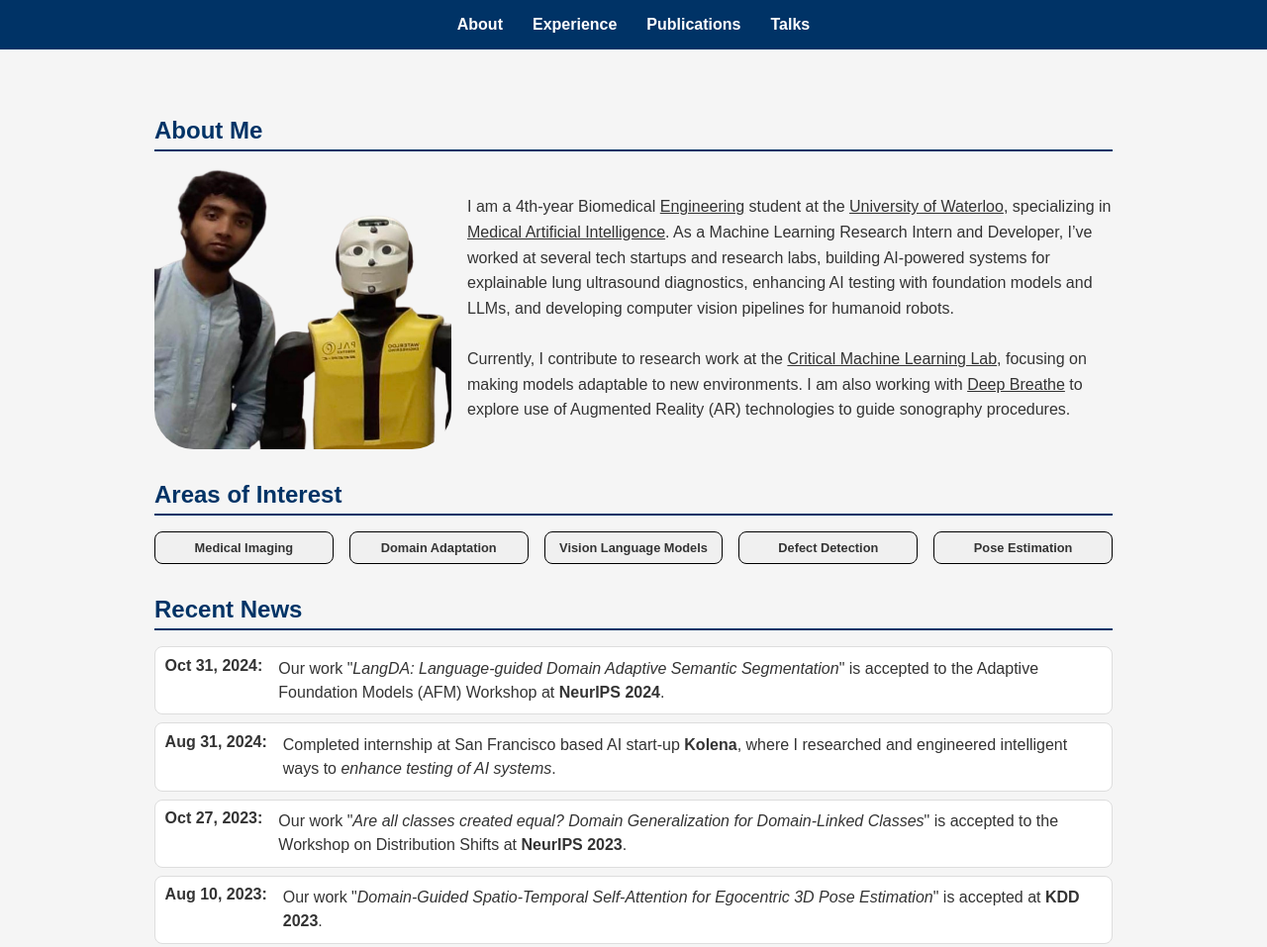
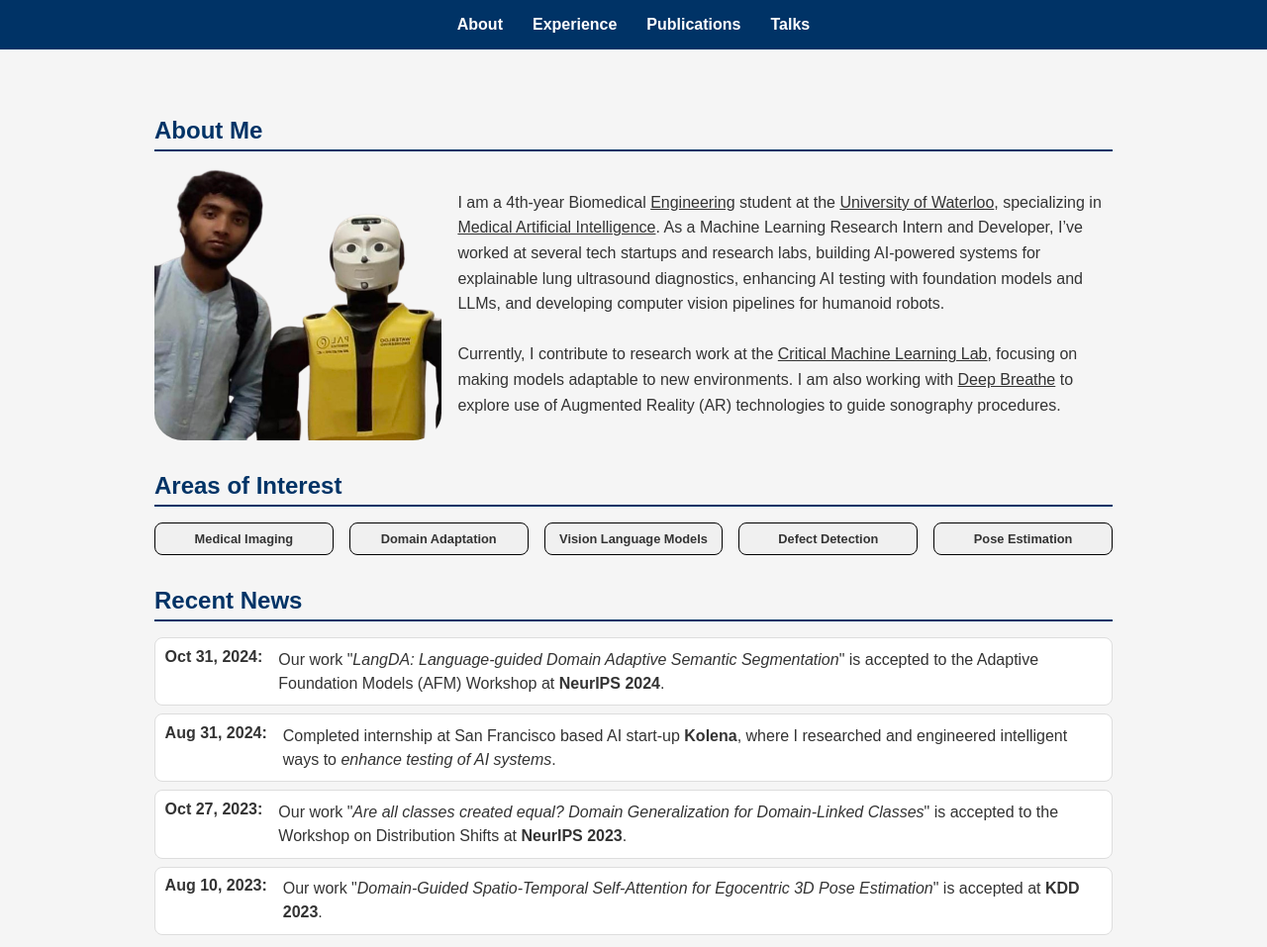
Before and after one commit to saad-hossain/saad-hossain.github.io, a plain HTML site: page index.html in a window 1280 px wide. Shown: the top 957 px of the page at 99% size. Drawn offline with Linux system fonts and the light colour scheme.

Commit message:
changed profile picture proportions

```diff
--- a/css/styles.css
+++ b/css/styles.css
@@ -106,9 +106,9 @@ h2 {
 }
 
 .profile-picture {
-    width: 300px;
+    width: 30%;
     height: auto;
-    border-radius: 40px;
+    border-radius: 10%;
     flex-shrink: 0; /* Prevents image from shrinking */
 }
 
```
